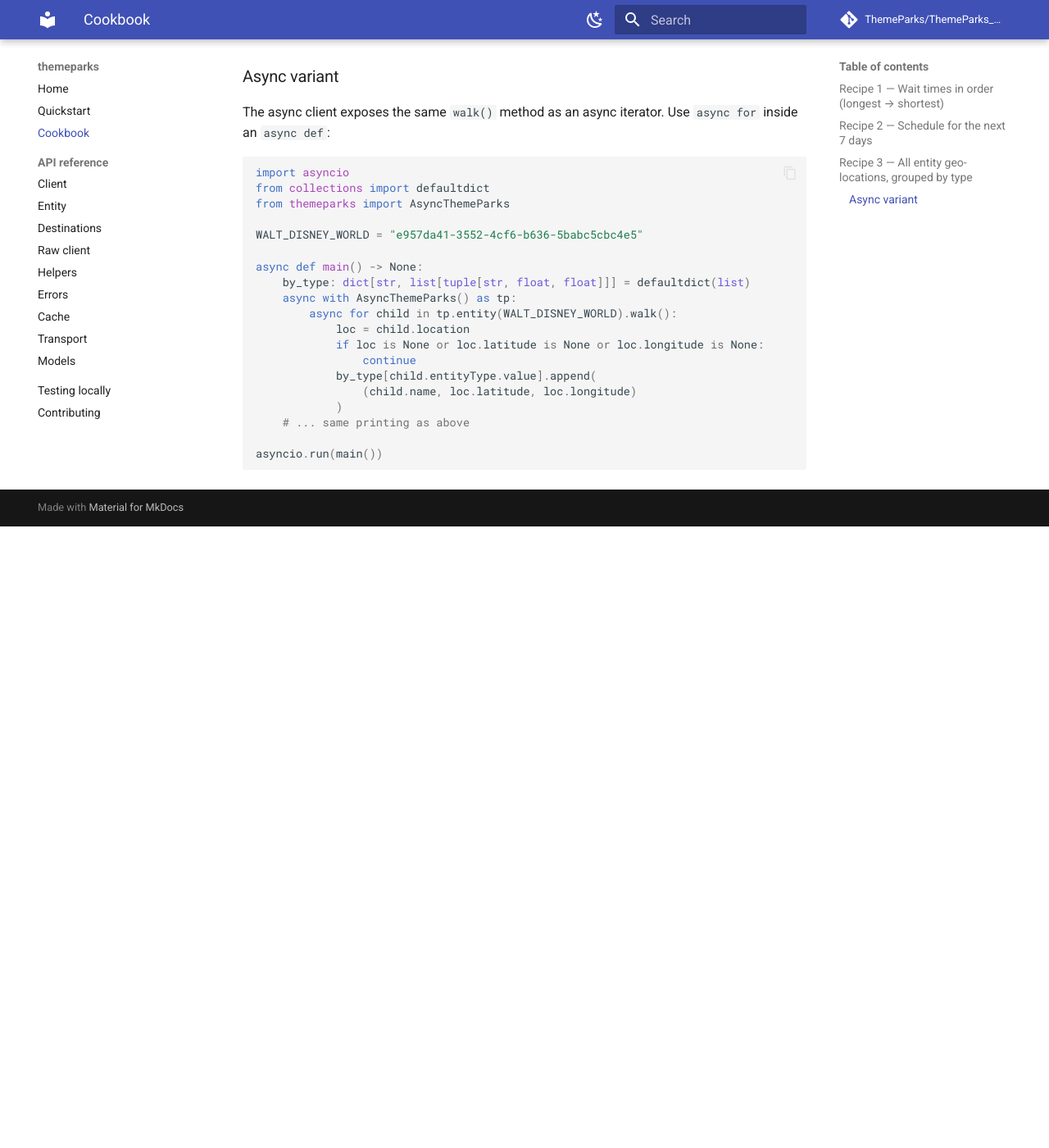
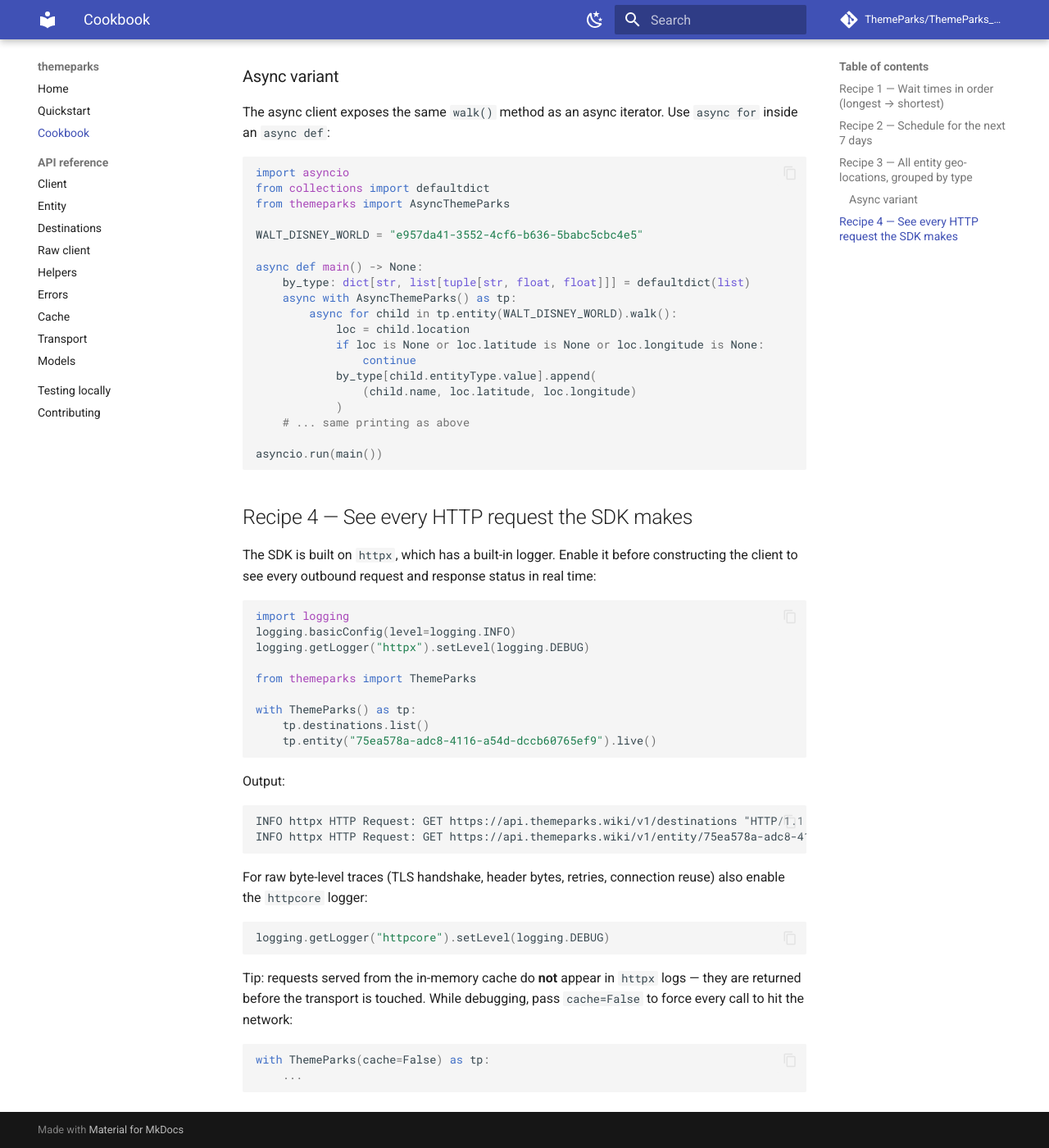
Before and after one commit to ThemeParks/ThemeParks_Python, an MkDocs documentation site: the page built from docs/cookbook.md, in a window 1280 px wide and 1400 px high, scrolled down 2679 px. Shown: the whole window at 82% size. Built offline with MkDocs 1.6.1 and Material for MkDocs 9.7.7, drawn with Linux system fonts in a browser that asks for light colours; comment, search, counter and statistics services are not loaded; before the commit the page ends 3321 px from its top, so only the background shows below that.

Commit message:
docs: how to see every HTTP request via httpx logger
Add a "Debugging" section to README.md and a fourth cookbook recipe
showing the standard logging incantation for httpx + httpcore, plus a
note that cached responses bypass the transport so won't show up.

Co-Authored-By: Claude Opus 4.6 (1M context) <noreply@anthropic.com>

````diff
--- a/docs/cookbook.md
+++ b/docs/cookbook.md
@@ -159,3 +159,44 @@ async def main() -> None:
 
 asyncio.run(main())
 ```
+
+## Recipe 4 — See every HTTP request the SDK makes
+
+The SDK is built on `httpx`, which has a built-in logger. Enable it before
+constructing the client to see every outbound request and response status
+in real time:
+
+```python
+import logging
+logging.basicConfig(level=logging.INFO)
+logging.getLogger("httpx").setLevel(logging.DEBUG)
+
+from themeparks import ThemeParks
+
+with ThemeParks() as tp:
+    tp.destinations.list()
+    tp.entity("75ea578a-adc8-4116-a54d-dccb60765ef9").live()
+```
+
+Output:
+
+```
+INFO httpx HTTP Request: GET https://api.themeparks.wiki/v1/destinations "HTTP/1.1 200 OK"
+INFO httpx HTTP Request: GET https://api.themeparks.wiki/v1/entity/75ea578a-adc8-4116-a54d-dccb60765ef9/live "HTTP/1.1 200 OK"
+```
+
+For raw byte-level traces (TLS handshake, header bytes, retries, connection
+reuse) also enable the `httpcore` logger:
+
+```python
+logging.getLogger("httpcore").setLevel(logging.DEBUG)
+```
+
+Tip: requests served from the in-memory cache do **not** appear in `httpx`
+logs — they are returned before the transport is touched. While debugging,
+pass `cache=False` to force every call to hit the network:
+
+```python
+with ThemeParks(cache=False) as tp:
+    ...
+```
````
Also changed, not shown: README.md (+32 -0 lines).
